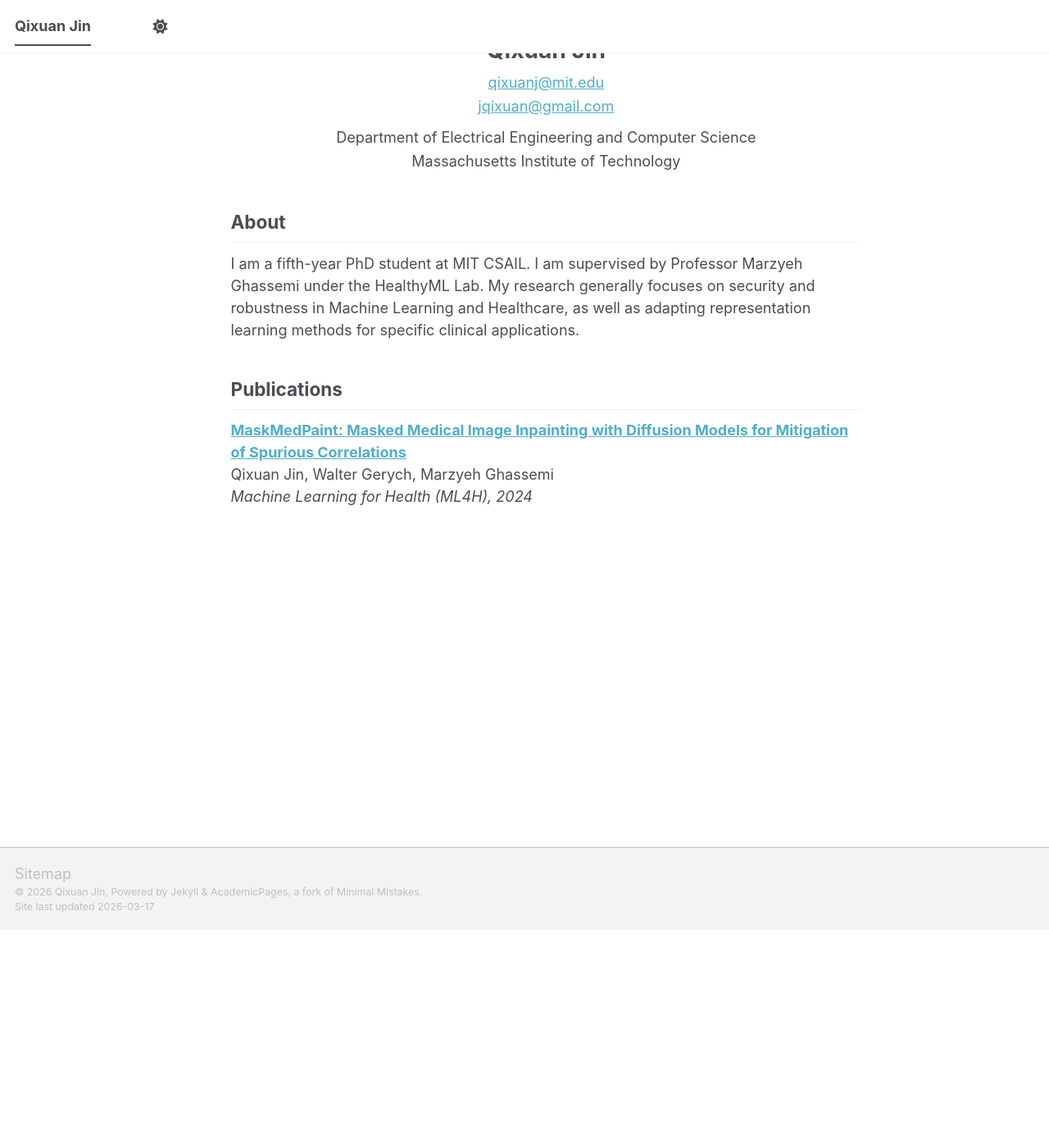
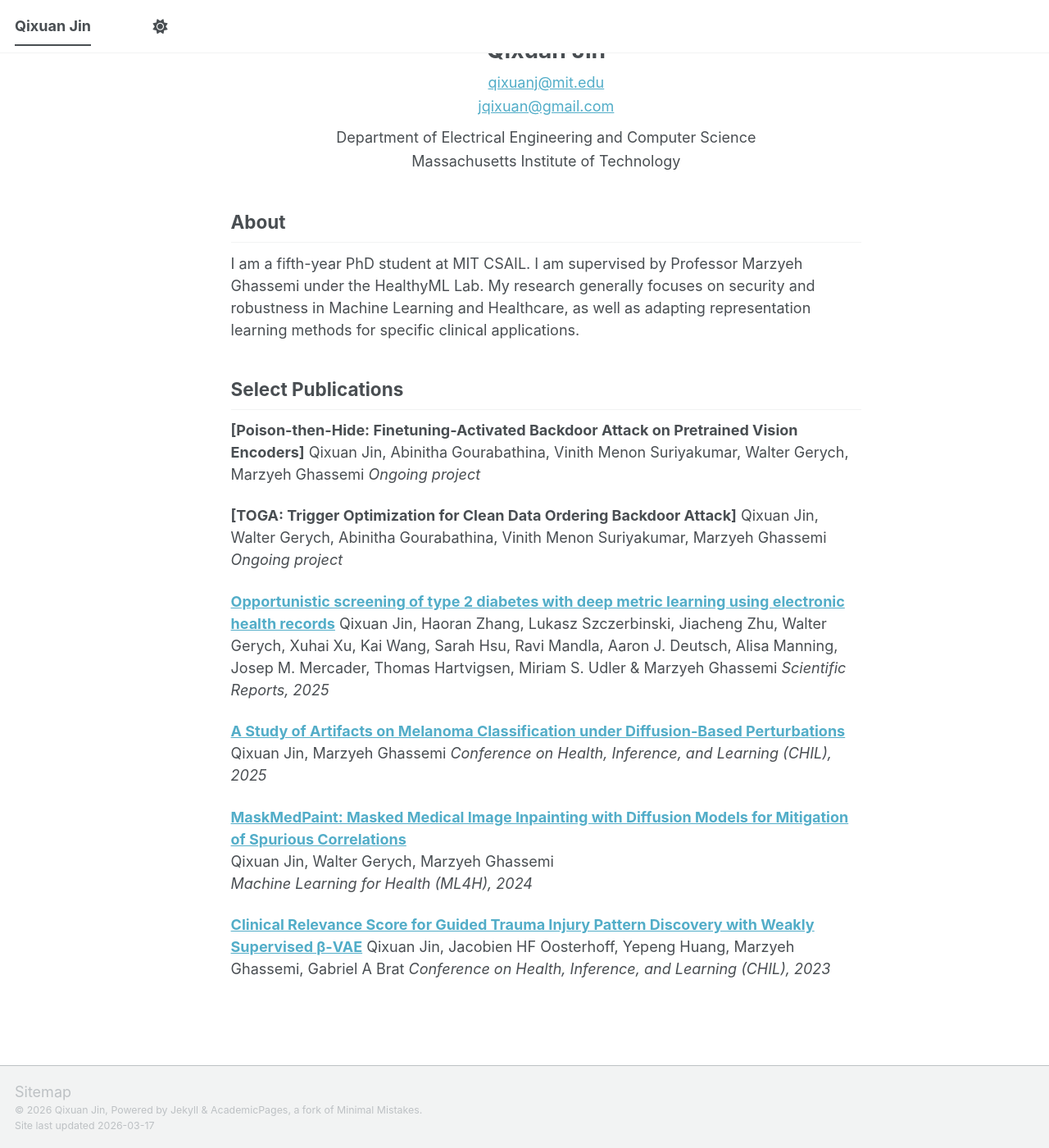
Before and after one commit to QixuanJin99/qixuanjin.github.io, a Jekyll site: the page built from index.md, in a window 1280 px wide and 1400 px high, scrolled down 266 px. Shown: the whole window at 82% size. Built offline with Jekyll 4.4.1, drawn with Linux system fonts in a browser that asks for light colours; a script bundle is joined from its source files by our own code; library files that are not in the unit come from our copies.

Commit message:
Update index.md

```diff
--- a/index.md
+++ b/index.md
@@ -29,7 +29,27 @@ title: ""
 ## About
 I am a fifth-year PhD student at MIT CSAIL. I am supervised by Professor Marzyeh Ghassemi under the HealthyML Lab. My research generally focuses on security and robustness in Machine Learning and Healthcare, as well as adapting representation learning methods for specific clinical applications.
 
-## Publications
+## Select Publications
+**[Poison-then-Hide: Finetuning-Activated Backdoor Attack on Pretrained Vision Encoders]**
+Qixuan Jin, Abinitha Gourabathina, Vinith Menon Suriyakumar, Walter Gerych, Marzyeh Ghassemi
+*Ongoing project*
+
+**[TOGA: Trigger Optimization for Clean Data Ordering Backdoor Attack]**
+Qixuan Jin, Walter Gerych, Abinitha Gourabathina, Vinith Menon Suriyakumar, Marzyeh Ghassemi
+*Ongoing project*
+
+**[Opportunistic screening of type 2 diabetes with deep metric learning using electronic health records](https://www.nature.com/articles/s41598-025-25759-x)**
+Qixuan Jin, Haoran Zhang, Lukasz Szczerbinski, Jiacheng Zhu, Walter Gerych, Xuhai Xu, Kai Wang, Sarah Hsu, Ravi Mandla, Aaron J. Deutsch, Alisa Manning, Josep M. Mercader, Thomas Hartvigsen, Miriam S. Udler & Marzyeh Ghassemi
+*Scientific Reports, 2025*
+
+**[A Study of Artifacts on Melanoma Classification under Diffusion-Based Perturbations](https://proceedings.mlr.press/v287/jin25b.html)**
+Qixuan Jin, Marzyeh Ghassemi
+*Conference on Health, Inference, and Learning (CHIL), 2025*
+
 **[MaskMedPaint: Masked Medical Image Inpainting with Diffusion Models for Mitigation of Spurious Correlations](https://arxiv.org/abs/2411.10686)**
 Qixuan Jin, Walter Gerych, Marzyeh Ghassemi
 *Machine Learning for Health (ML4H), 2024*
+
+**[Clinical Relevance Score for Guided Trauma Injury Pattern Discovery with Weakly Supervised β-VAE](https://proceedings.mlr.press/v209/jin23a.html)**
+Qixuan Jin, Jacobien HF Oosterhoff, Yepeng Huang, Marzyeh Ghassemi, Gabriel A Brat
+*Conference on Health, Inference, and Learning (CHIL), 2023*
```
